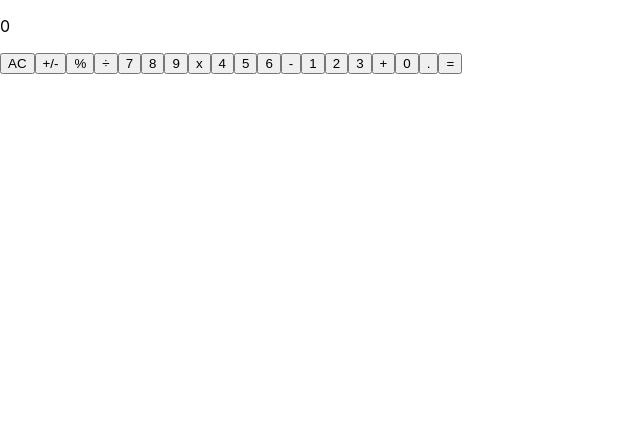
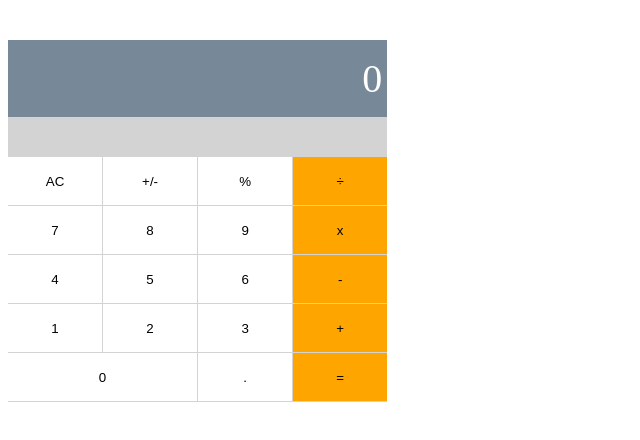
Before and after one commit to CollinsTatang/math-magicians, a React (Create React App) app: page / in a window 1280 px wide. Shown: the top 440 px of the page, without its empty margins (0-640 px from the left). Built offline with nearby package versions, Linux system fonts and the light colour scheme.

Commit message:
Add style

```diff
--- a/src/index.css
+++ b/src/index.css
@@ -1,27 +1,43 @@
-body {
-  margin: 0;
-  font-family:
-    -apple-system,
-    BlinkMacSystemFont,
-    'Segoe UI',
-    'Roboto',
-    'Oxygen',
-    'Ubuntu',
-    'Cantarell',
-    'Fira Sans',
-    'Droid Sans',
-    'Helvetica Neue',
-    sans-serif;
-  -webkit-font-smoothing: antialiased;
-  -moz-osx-font-smoothing: grayscale;
+.calculator-board {
+  width: 30%;
+  padding-bottom: 1px;
+  background-color: lightgray;
+
 }
 
-code {
-  font-family:
-    source-code-pro,
-    Menlo,
-    Monaco,
-    Consolas,
-    'Courier New',
-    monospace;
+.output-box {
+  color: white;
+  font-size: 40px;
+  text-align: end;
+  padding: 15px 5px;
+  background-color: lightslategray;
 }
+button:hover {
+  opacity: 0.9;
+  cursor: pointer;
+}
+
+button:active {
+  opacity: 0.3;
+}
+
+.grid {
+  display: grid;
+  grid-template-columns: 1fr 1fr 1fr 1fr;
+  gap: 1px;
+  margin-top: 1px;
+}
+
+.grid-item {
+  border: none;
+  height: 48px;
+  background-color: white;
+}
+
+.span-2-col {
+  grid-column: 1 / span 2;
+}
+
+.bg-orange {
+  background-color: orange;
+}
```
